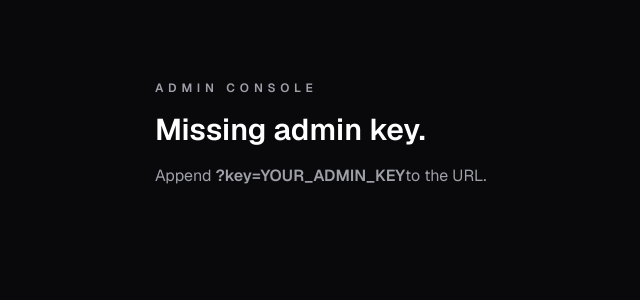
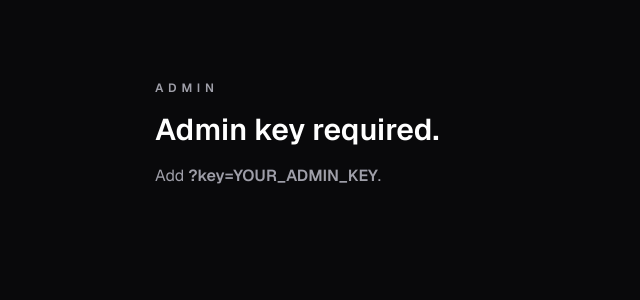
Before and after one commit to grp06/live-polling, a Next.js app: page /admin in a window 1280 px wide. Shown: the top 300 px of the page, without its empty margins (101-741 px from the left). Built offline with nearby package versions, Linux system fonts and the light colour scheme; no server answers.

Commit message:
Shorten attendee and admin copy

```diff
--- a/app/admin/AdminClient.tsx
+++ b/app/admin/AdminClient.tsx
@@ -172,12 +172,11 @@ export function AdminClient() {
       <div className="min-h-screen bg-zinc-950 px-6 py-20 text-white">
         <div className="mx-auto max-w-3xl space-y-4">
           <p className="text-xs font-semibold uppercase tracking-[0.4em] text-zinc-400">
-            Admin console
+            Admin
           </p>
-          <h1 className="text-3xl font-semibold">Missing admin key.</h1>
+          <h1 className="text-3xl font-semibold">Admin key required.</h1>
           <p className="text-zinc-400">
-            Append <span className="font-semibold">?key=YOUR_ADMIN_KEY</span>
-            to the URL.
+            Add <span className="font-semibold">?key=YOUR_ADMIN_KEY</span>.
           </p>
         </div>
       </div>
@@ -189,14 +188,13 @@ export function AdminClient() {
       <main className="mx-auto flex max-w-6xl flex-col gap-8 px-6 py-16">
         <header className="animate-rise space-y-3">
           <p className="text-xs font-semibold uppercase tracking-[0.4em] text-zinc-400">
-            Admin console
+            Admin
           </p>
           <h1 className="text-balance text-4xl font-semibold md:text-6xl">
             {statusLabel}
           </h1>
           <p className="max-w-2xl text-zinc-400">
-            Open or close the live poll. Results update continuously across all
-            attendee screens.
+            Open or close polls. Results update live for attendees.
           </p>
         </header>
 
--- a/app/page.tsx
+++ b/app/page.tsx
@@ -150,15 +150,11 @@ export default function Home() {
       <div className="pointer-events-none absolute bottom-0 left-0 h-72 w-72 rounded-full bg-sky-200/60 blur-3xl animate-glow" />
       <main className="relative mx-auto flex max-w-5xl flex-col gap-8 px-6 py-16">
         <header className="animate-rise space-y-3">
-          <p className="text-xs font-semibold uppercase tracking-[0.4em] text-zinc-500">
-            Live slider poll
-          </p>
           <h1 className="text-balance text-4xl font-semibold text-zinc-900 md:text-5xl">
-            Vote anonymously and watch the room average update in real time.
+            Vote anonymously. Results update live.
           </h1>
           <p className="max-w-2xl text-lg text-zinc-600">
-            Move the slider to cast your vote. Results refresh automatically
-            while the poll is open.
+            Move the slider to vote. Updates refresh automatically.
           </p>
         </header>
 
@@ -211,11 +207,10 @@ export default function Home() {
                 No active poll
               </p>
               <h2 className="text-2xl font-semibold text-zinc-900">
-                Waiting for the next poll to start.
+                Waiting for the next poll.
               </h2>
               <p className="text-sm text-zinc-500">
-                Keep this tab open. Results will appear as soon as the host opens
-                a poll.
+                Stay on this tab. Results appear when the host opens a poll.
               </p>
             </div>
           )}
```
Also changed, not shown: .agent/CURRENT.md, .agent/journal/2026-01-12-17-38-35.md (added).
